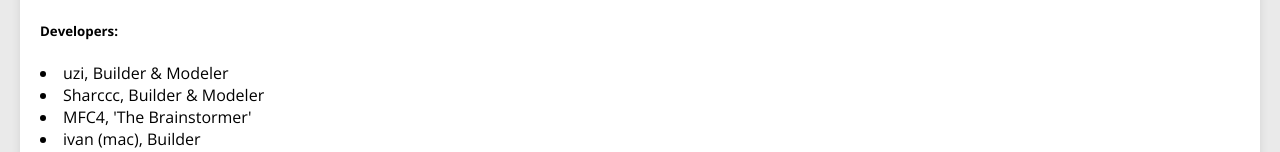
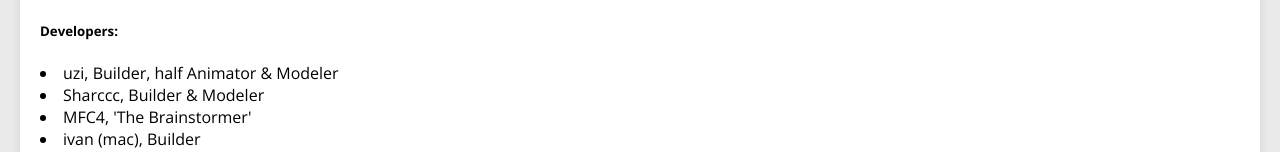
Before and after one commit to FatIvanStudios/FatIvanStudios.github.io, a plain HTML site: page index.html in a window 1280 px wide. Shown: the part 570-722 px from the top of the page. Drawn offline with nearby package versions, Linux system fonts and the light colour scheme.

Commit message:
uodat
asdddddddddddd

```diff
--- a/index.html
+++ b/index.html
@@ -29,7 +29,7 @@
         <p>SCARY SCARY SCARY GAME DEVELOPEMNTFASDHIAHDFFD</p>
         <h4>Credits & Developers:</h4>
         <h5>Developers:</h5>
-        <li>uzi, Builder & Modeler</li>
+        <li>uzi, Builder, half Animator & Modeler</li>
         <li>Sharccc, Builder & Modeler</li>
         <li>MFC4, 'The Brainstormer'</li>
         <li>ivan (mac), Builder</li>
```
